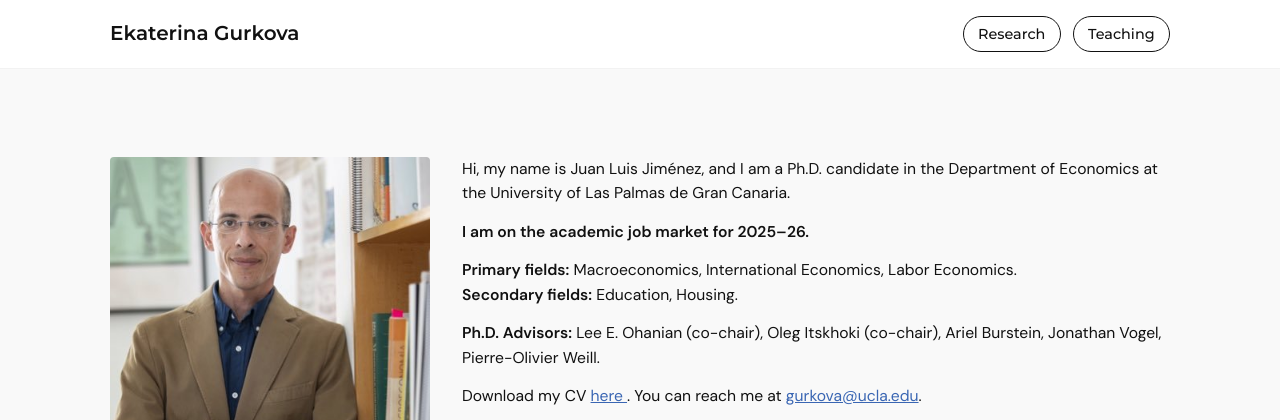
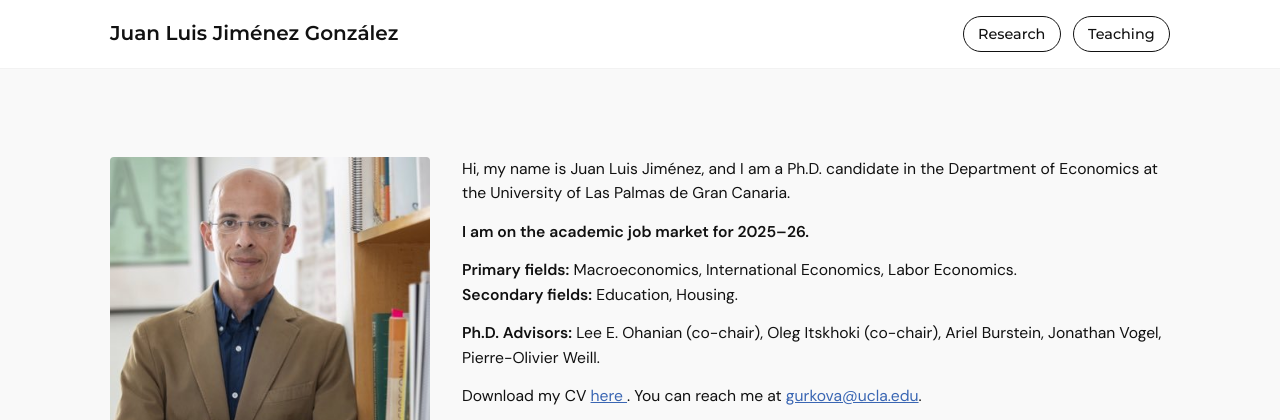
Before and after one commit to DAEA-ULPGC/Juan-Luis-Jimenez, a plain HTML site: page index.html in a window 1280 px wide. Shown: the top 420 px of the page. Drawn offline with Linux system fonts and the light colour scheme.

Commit message:
Update title and header name to full name

```diff
--- a/index.html
+++ b/index.html
@@ -3,7 +3,7 @@
 <head>
   <meta charset="UTF-8" />
   <meta name="viewport" content="width=device-width, initial-scale=1" />
-  <title>Juan Luis Jiménez</title>
+  <title>Juan Luis Jiménez González</title>
 
   <!-- Google Fonts -->
   <link rel="preconnect" href="https://fonts.googleapis.com">
@@ -244,7 +244,7 @@
   <header>
     <div class="header-inner">
       <h1 class="site-title">
-        <a href="#">Ekaterina Gurkova</a>
+        <a href="#">Juan Luis Jiménez González</a>
       </h1>
       <nav class="nav-links" aria-label="Main navigation">
         <a href="#Research">Research</a>
```
